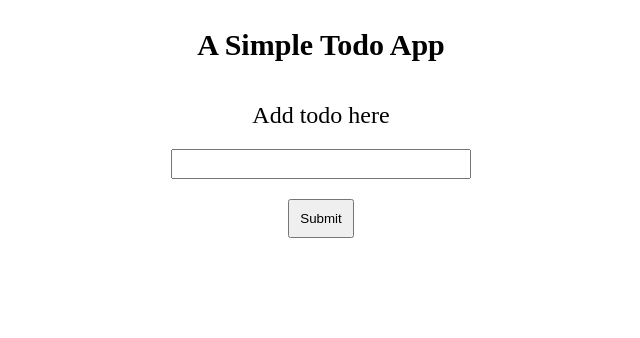
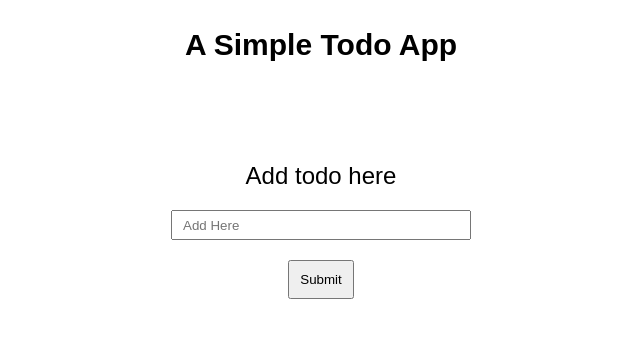
Before and after one commit to Gaurab17/TodoAppJs, a plain HTML site: page index.html in a window 1280 px wide. Shown: the whole page, without its empty margins (319-959 px from the left). Drawn offline with Linux system fonts and the light colour scheme; no server answers.

Commit message:
Some changes

```diff
--- a/index.html
+++ b/index.html
@@ -7,11 +7,11 @@
   <title>Todo App</title>
 </head>
 <body>
-    <h1 style="text-align: center; padding: 20px; font-size: 30px;">A Simple Todo App</h1>
+    <h1>A Simple Todo App</h1>
     <ul></ul>
-    <form action="" style="text-align: center;">
+    <form action="">
         <label for="todo" style="font-size: 24px; ">Add todo here</label><br>
-        <input type="text"  name="todo" value="" required style="height: 30px; width: 300px; margin-top: 20px;"><br>
+        <input type="text" placeholder="Add Here" name="todo" value="" required style="height: 30px; width: 300px; margin-top: 20px; padding-left: 10px;"><br>
         <input type="submit" style="padding: 10px; margin: 20px;">
     </form>
 
--- a/style.css
+++ b/style.css
@@ -1,18 +1,33 @@
-
+*{
+    font-family: sans-serif;
+}
+h1{
+    text-align: center;
+    padding: 20px;
+    font-size: 30px;
+}
 
 ul{
     text-align: start;
     list-style: none;
     font-size: 20px;
+    padding: 20px;
+}
+
+form{
+    text-align: center;
 }
 
 ul li{
-    display: block;
-    justify-content: flex-start;
+    padding: 0.4rem;
     background-color: rgb(200, 224, 224);
     border: 0.8px solid rgb(238, 233, 233);
     height: 30px;
 }
+ul div button{
+    height: 30px;
+    width: 60px;
+}
 button{
     margin: 10px 0px;
 }
```
